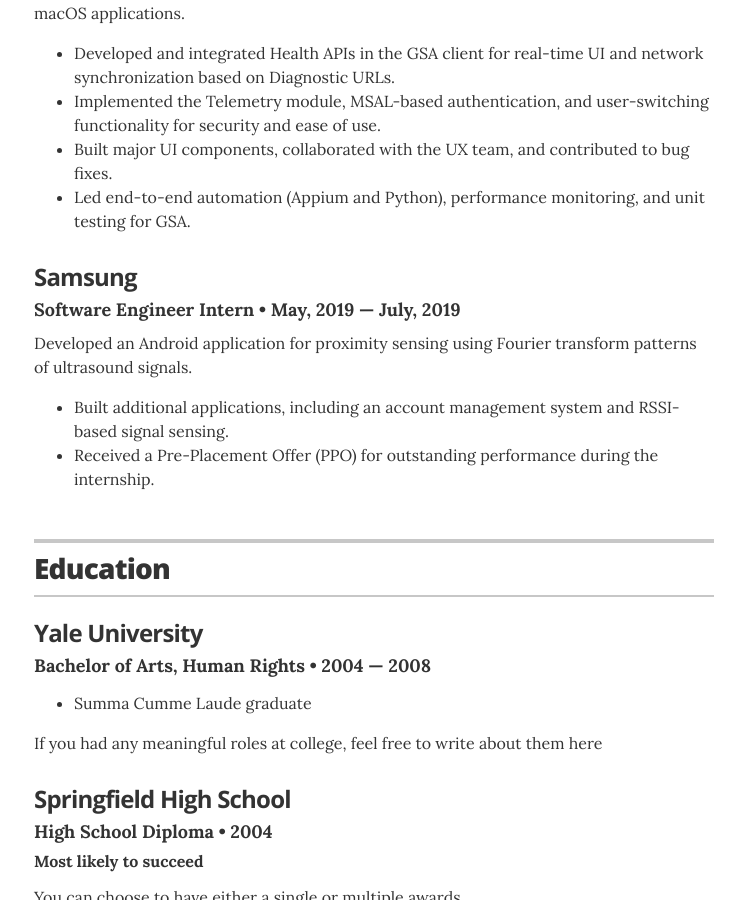
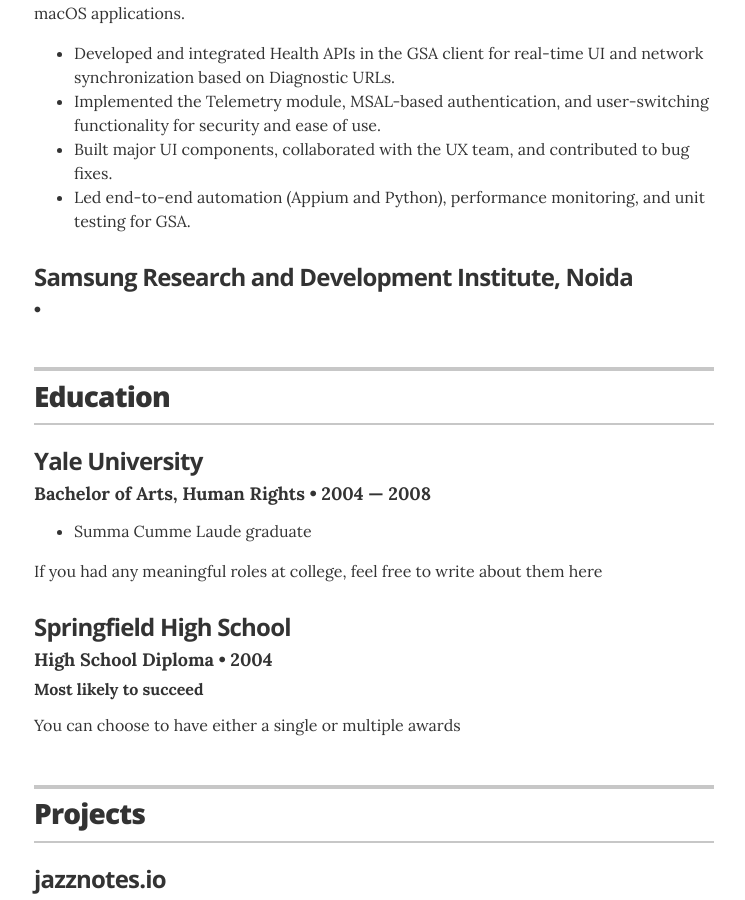
Before and after one commit to raushansingh1401/myPage, a Jekyll site: the page built from index.html, in a window 1280 px wide and 900 px high, scrolled down 796 px. Shown: the whole window, without its empty margins (266-1011 px from the left). Built offline with Jekyll 4.4.1, drawn with Linux system fonts in a browser that asks for light colours.

Commit message:
Update experience.yml

```diff
--- a/_data/experience.yml
+++ b/_data/experience.yml
@@ -11,20 +11,21 @@
       <li>Led end-to-end automation (Appium and Python), performance monitoring, and unit testing for GSA.</li>
     </ul>
 
-# Software Engineer at Samsung
-- company: Samsung
-  position: Software Engineer
-  duration: Sept, 2020 &mdash; Nov, 2022
-  summary: Contributed to the development of the Contacts and Phone applications for Samsung’s first Android framework-based smartwatch, ensuring compliance with design and platform guidelines.
-    <ul class="resume-item-list">
-      <li>Owned end-to-end feature development for Telephony apps, including Contacts, Phone, and People Stripe.</li>
-      <li>Enhanced and upgraded Contacts and Phone applications for OS updates, aligning with updated Android guidelines.</li>
-    </ul>
+# Samsung Research and Development Institute, Noida
+- company: Samsung Research and Development Institute, Noida
+  positions:
+    - position: Software Engineer
+      duration: Sept, 2020 &mdash; Nov, 2022
+      summary: Contributed to the development of Contacts and Phone applications for Samsung’s first Android framework-based smartwatch, ensuring compliance with design and platform guidelines.
+        <ul class="resume-item-list">
+          <li>Owned end-to-end feature development for Telephony apps, including Contacts, Phone, and People Stripe.</li>
+          <li>Enhanced and upgraded Contacts and Phone applications for OS updates, aligning with updated Android guidelines.</li>
+        </ul>
 
-  position: Software Engineer Intern
-  duration: May, 2019 &mdash; July, 2019
-  summary: Developed an Android application for proximity sensing using Fourier transform patterns of ultrasound signals.
-    <ul class="resume-item-list">
-      <li>Built additional applications, including an account management system and RSSI-based signal sensing.</li>
-      <li>Received a Pre-Placement Offer (PPO) for outstanding performance during the internship.</li>
-    </ul>
+    - position: Software Engineer Intern
+      duration: May, 2019 &mdash; July, 2019
+      summary: Developed innovative signal sensing applications and received a Pre-Placement Offer (PPO) for outstanding performance.
+        <ul class="resume-item-list">
+          <li>Developed an Android application for proximity sensing using Fourier transform patterns of ultrasound signals.</li>
+          <li>Built additional applications, including an account management system and RSSI-based signal sensing.</li>
+        </ul>
```
